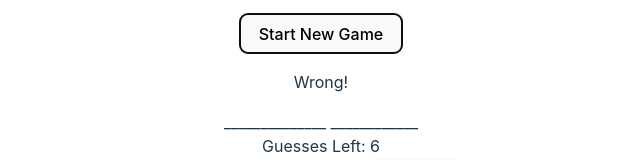
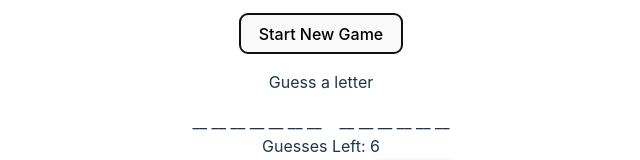
Before and after one commit to emmalgs/word-puzzle, a React (Vite) app: page / in a window 1280 px wide. Both pictures are taken after a click on the button "Start New Game". Shown: the part 356-516 px from the top of the page, without its empty margins (319-959 px from the left). Built offline with nearby package versions, Linux system fonts and the light colour scheme.

Commit message:
add ternary to check for first turn + install redux

```diff
--- a/package.json
+++ b/package.json
@@ -12,6 +12,8 @@
   "dependencies": {
     "react": "^18.2.0",
     "react-dom": "^18.2.0",
+    "react-redux": "^8.1.1",
+    "redux": "^4.2.1",
     "uuidv4": "^6.2.13"
   },
   "devDependencies": {
--- a/src/components/GuessResult.jsx
+++ b/src/components/GuessResult.jsx
@@ -6,13 +6,19 @@ function GuessResult(props) {
 
   return (
     <div>
-      <div className="guess-result">{(props.result) ? <p>Correct!</p> : <p>Wrong!</p>}</div>
+      <div className="guess-result">
+        {(props.result) ?
+          <p>Correct!</p> :
+          (props.guesses === 6) ?
+            <p>Guess a letter </p> :
+            <p>Wrong!</p>}
+        </div>
       <div className="word-guess-display">
         {wordArray.map((letter) => {
           let id = v4();
           return (!props.allGuesses.includes(letter)) ?
-          (letter === " ") ? <span key={id}> </span> :
-          <span key={id}>__</span> :
+          (letter === " ") ? <span key={id}> &nbsp;&nbsp; </span> :
+          <span key={id}> __ </span> :
           <span key={id}>{letter}</span>
           })
         }
```
Also changed, not shown: 1 other file (tests, documents, lock files or other folders).
